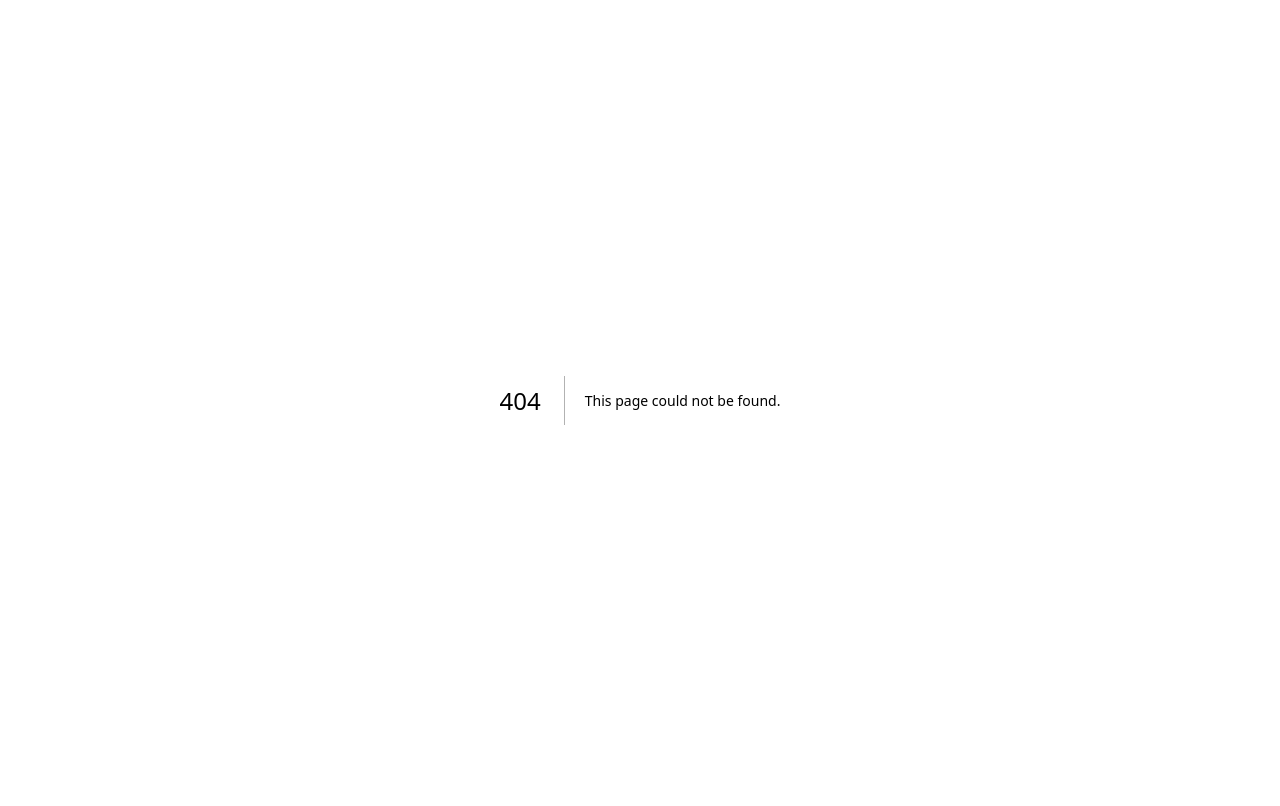
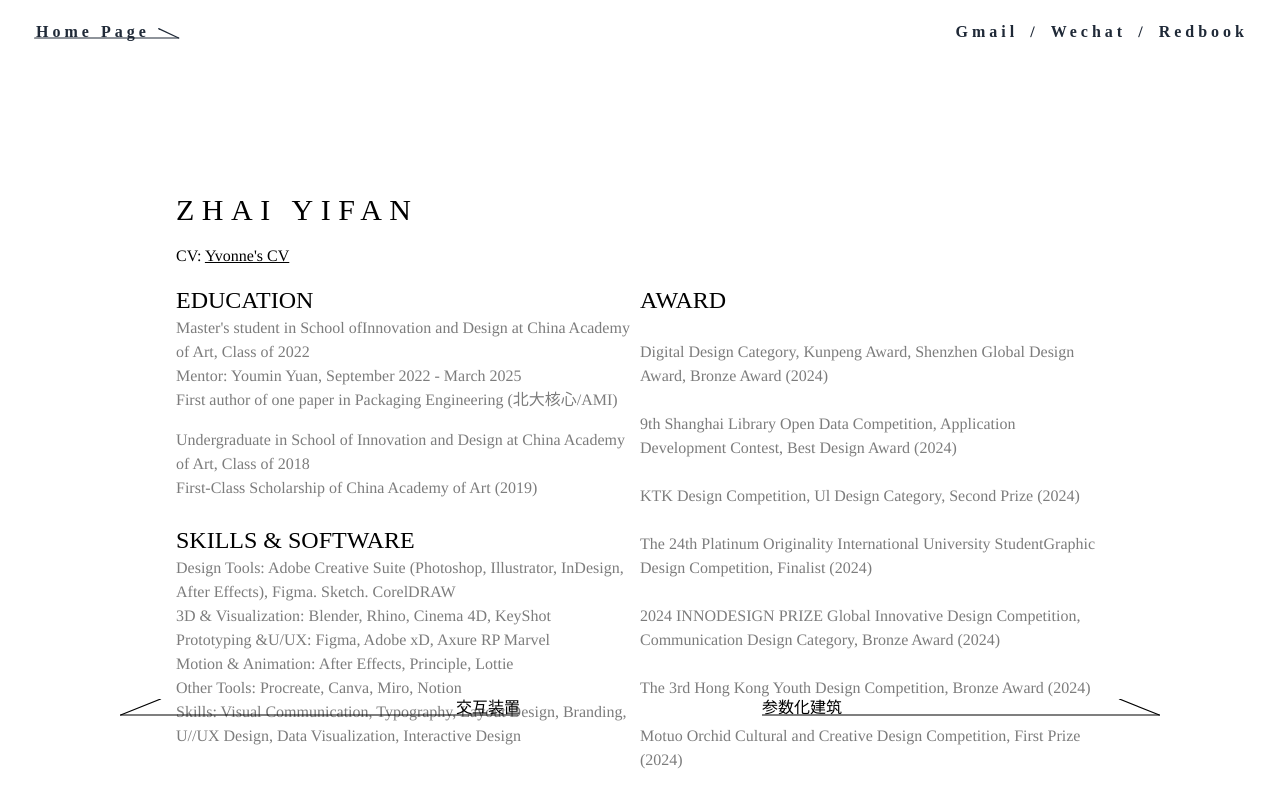
Before and after one commit to YvonneFbb/PortfolioFbb, a Next.js app in the folder webcont/: page /about in a window 1280 px wide. Before the commit this address had no page. Shown: the top 806 px of the page. Built offline with nearby package versions, Linux system fonts and the light colour scheme.

Commit message:
add: about pages

```diff
--- /dev/null
+++ b/webcont/src/app/about/page.tsx
@@ -0,0 +1,104 @@
+// components/about.tsx 修改后的版本
+export default function About () {
+  return (
+    <section className='min-h-[calc(100vh)] flex justify-center p-16 md:p-36 md:mt-12 '>
+      {/* 新增姓名标题 */}
+      <div className='w-full px-4 sm:px-6 lg:px-8'>
+        <div className='mb-4 space-y-4'>
+          <h1 className='font-serif text-2xl md:text-3xl tracking-custom-wider text-left'>
+            ZHAI YIFAN
+          </h1>
+          <p className=''>
+            CV:{' '}
+            <a className='underline' href='/CV.pdf'>
+              Yvonne's CV
+            </a>
+          </p>
+        </div>
+
+        {/* 调整后的双栏容器 */}
+        <div className='grid md:grid-cols-2 text-[#7c7c7c]'>
+          {/* 左侧栏 */}
+          <div className='space-y-6'>
+            <div>
+              <h2 className='font-serif text-2xl text-black'>EDUCATION</h2>
+              {/* 研究生 */}
+              <div className=''>
+                <p>
+                  Master's student in School ofInnovation and Design at China
+                  Academy of Art, Class of 2022
+                </p>
+                <p>Mentor: Youmin Yuan, September 2022 - March 2025</p>
+                <p>
+                  First author of one paper in Packaging Engineering
+                  (北大核心/AMI)
+                </p>
+              </div>
+              {/* 本科 */}
+              <div className='mt-4'>
+                <p>
+                  Undergraduate in School of Innovation and Design at China
+                  Academy of Art, Class of 2018
+                </p>
+                <p>First-Class Scholarship of China Academy of Art (2019)</p>
+              </div>
+            </div>
+            {/* 技能 */}
+            <div>
+              <h2 className='font-serif text-2xl text-black'>
+                SKILLS & SOFTWARE
+              </h2>
+              <div className=''>
+                <p>
+                  Design Tools: Adobe Creative Suite (Photoshop, Illustrator,
+                  InDesign, After Effects), Figma. Sketch. CorelDRAW
+                </p>
+                <p>3D & Visualization: Blender, Rhino, Cinema 4D, KeyShot</p>
+                <p>Prototyping &U/UX: Figma, Adobe xD, Axure RP Marvel</p>
+                <p>Motion & Animation: After Effects, Principle, Lottie</p>
+                <p>Other Tools: Procreate, Canva, Miro, Notion</p>
+                <p>
+                  Skills: Visual Communication, Typography, Layout Design,
+                  Branding, U//UX Design, Data Visualization, Interactive Design
+                </p>
+              </div>
+            </div>
+          </div>
+
+          {/* 右侧栏 */}
+          <div className='space-y-6 '>
+            <h2 className='font-serif text-2xl text-black mt-12 md:mt-0'>
+              AWARD
+            </h2>
+            <p>
+              Digital Design Category, Kunpeng Award, Shenzhen Global Design
+              Award, Bronze Award (2024)
+            </p>
+            <p>
+              9th Shanghai Library Open Data Competition, Application
+              Development Contest, Best Design Award (2024)
+            </p>
+            <p>
+              KTK Design Competition, Ul Design Category, Second Prize (2024)
+            </p>
+            <p>
+              The 24th Platinum Originality International University
+              StudentGraphic Design Competition, Finalist (2024)
+            </p>
+            <p>
+              2024 INNODESIGN PRIZE Global Innovative Design Competition,
+              Communication Design Category, Bronze Award (2024)
+            </p>
+            <p>
+              The 3rd Hong Kong Youth Design Competition, Bronze Award (2024)
+            </p>
+            <p>
+              Motuo Orchid Cultural and Creative Design Competition, First Prize
+              (2024)
+            </p>
+          </div>
+        </div>
+      </div>
+    </section>
+  )
+}
--- a/webcont/src/app/layout.tsx
+++ b/webcont/src/app/layout.tsx
@@ -1,5 +1,8 @@
 import type { Metadata } from 'next'
-import './globals.css'
+import '@/app/globals.css'
+
+import Header from '@/components/header'
+import GlobalNav from '@/components/nav'
 
 export const metadata: Metadata = {
   title: 'Fbb Portfolio',
@@ -13,7 +16,11 @@ export default function RootLayout ({
 }>) {
   return (
     <html lang='en'>
-      <body className={`antialiased`}>{children}</body>
+      <body className='relative'>
+        <Header />
+        <GlobalNav />
+        <main className='relative z-10'>{children}</main>
+      </body>
     </html>
   )
 }
--- a/webcont/src/app/page.tsx
+++ b/webcont/src/app/page.tsx
@@ -1,12 +1,9 @@
-import Image from "next/image";
-import Header from "./header";
-import HeroSection from "./hero";
+import HeroContent from '@/components/hero'
 
-export default function Home() {
+export default function Home () {
   return (
-    <div>
-      <Header />
-      <HeroSection />
+    <div className='min-h-screen flex flex-col justify-center relative text-gray-800'>
+      <HeroContent />
     </div>
-  );
+  )
 }
--- a/webcont/src/app/header.tsx
+++ b/webcont/src/components/header.tsx
@@ -1,11 +1,14 @@
 'use client'
 
 import { useState, useRef, useEffect } from 'react'
-import { User, Mail, MessageSquare, Book } from 'lucide-react'
+import { User, Mail, MessageSquare, Book, ArrowLeft } from 'lucide-react'
+import { usePathname } from 'next/navigation'
 
 export default function Header () {
+  const pathname = usePathname()
   const [showWechat, setShowWechat] = useState(false)
   const popoverRef = useRef<HTMLDivElement>(null)
+  const isAboutPage = pathname === '/about'
 
   // 点击外部关闭微信弹窗
   useEffect(() => {
@@ -23,9 +26,13 @@ export default function Header () {
 
   // 导航项配置
   const leftItem = {
-    name: 'About Me',
-    href: '#about',
-    icon: <User className='h-5 w-5 md:hidden' />
+    name: isAboutPage ? 'Home Page' : 'About Me',
+    href: isAboutPage ? '/' : '/about',
+    icon: isAboutPage ? (
+      <ArrowLeft className='h-5 w-5 md:hidden' />
+    ) : (
+      <User className='h-5 w-5 md:hidden' />
+    )
   }
 
   const rightItems = [
@@ -56,7 +63,7 @@ export default function Header () {
           <div className='flex items-center'>
             <a
               href={leftItem.href}
-              className='relative group font-serif font-semibold tracking-custom-wider text-gray-800'
+              className='relative group font-serif font-semibold tracking-custom-wider text-gray-800 hover:text-red-400 transition-colors'
             >
               <div className='flex items-center space-x-1'>
                 {leftItem.icon}
--- /dev/null
+++ b/webcont/src/components/hero.tsx
@@ -0,0 +1,28 @@
+export default function HeroContent () {
+  return (
+    <div className='relative max-w-6xl mx-auto translate-x-[calc(20px)] whitespace-nowrap px-4'>
+      {/* Designer - 左上 */}
+      <div className='mb-4 md:mb-6'>
+        <h2 className='font-serif text-lg md:text-2xl tracking-custom-wider font-semibold'>
+          Designer
+        </h2>
+      </div>
+
+      {/* 核心姓名 */}
+      <div className='flex justify-center'>
+        <h1 className='font-serif text-3xl md:text-6xl tracking-custom-widest text-center'>
+          ZHAI
+          <span className='md:mx-12'> </span>
+          YIFAN
+        </h1>
+      </div>
+
+      {/* 機構信息 */}
+      <div className='mt-4 md:mt-6 mr-6 md:mr-12 text-right'>
+        <p className='font-serif text-xs md:text-sm tracking-custom-wider font-semibold'>
+          From China Academy of Art
+        </p>
+      </div>
+    </div>
+  )
+}
--- a/webcont/src/app/hero.tsx
+++ b/webcont/src/components/nav.tsx
@@ -11,38 +11,10 @@ const projectsNavigation = {
   }
 }
 
-export default function HeroSection () {
+export default function GlobalNav () {
   return (
-    <section className='min-h-screen flex flex-col justify-center relative text-gray-800'>
-      {/* 主文字內容 */}
-      <div className='relative max-w-6xl mx-auto translate-x-[calc(20px)] whitespace-nowrap'>
-        {/* Designer - 左上 */}
-        <div className='mb-4 md:mb-6'>
-          <h2 className='font-serif text-lg md:text-2xl tracking-custom-wider font-semibold'>
-            Designer
-          </h2>
-        </div>
-
-        {/* 核心姓名 - 絕對居中 */}
-        <div className='flex justify-center'>
-          <h1 className='font-serif text-3xl md:text-6xl tracking-custom-widest text-center'>
-            ZHAI
-            <span className='md:mx-12'> </span>
-            YIFAN
-          </h1>
-        </div>
-
-        {/* 機構信息 - 右下 */}
-        <div className='mt-4 md:mt-6 mr-6 md:mr-12 text-right'>
-          <p className='font-serif text-xs md:text-sm tracking-custom-wider font-semibold'>
-            From China Academy of Art
-          </p>
-        </div>
-      </div>
-
-      {/* 下方按钮 */}
-      <div className='absolute bottom-20 left-1/2 -translate-x-[calc(50%)] z-10 whitespace-nowrap'>
-        <div className='flex space-x-16'>
+      <div className='fixed bottom-20 left-1/2 -translate-x-1/2 z-50 px-4'>
+        <div className='flex justify-between relative'>
           {/* 左侧按钮 */}
           <Link
             href={projectsNavigation.left.href}
@@ -120,6 +92,5 @@ export default function HeroSection () {
           </Link>
         </div>
       </div>
-    </section>
   )
 }
--- a/webcont/tailwind.config.ts
+++ b/webcont/tailwind.config.ts
@@ -12,6 +12,7 @@ export default {
         serif: ['Times New Roman', 'Times', 'serif']
       },
       letterSpacing: {
+        'custom-wide': '0.15em',
         'custom-wider': '0.25em',
         'custom-widest': '0.80em',
       },
```
Also changed, not shown: 1 other file (tests, documents, lock files or other folders).
